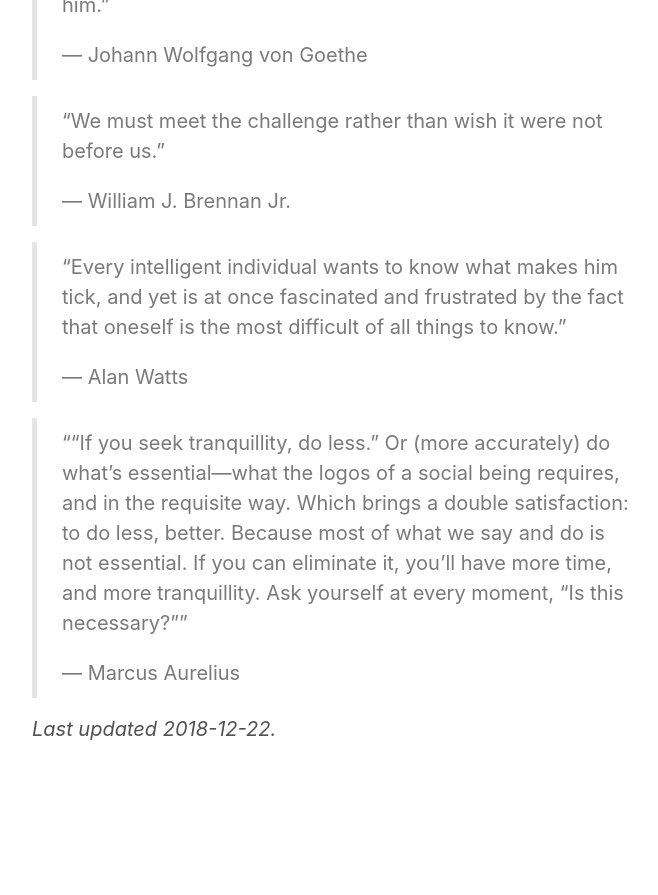
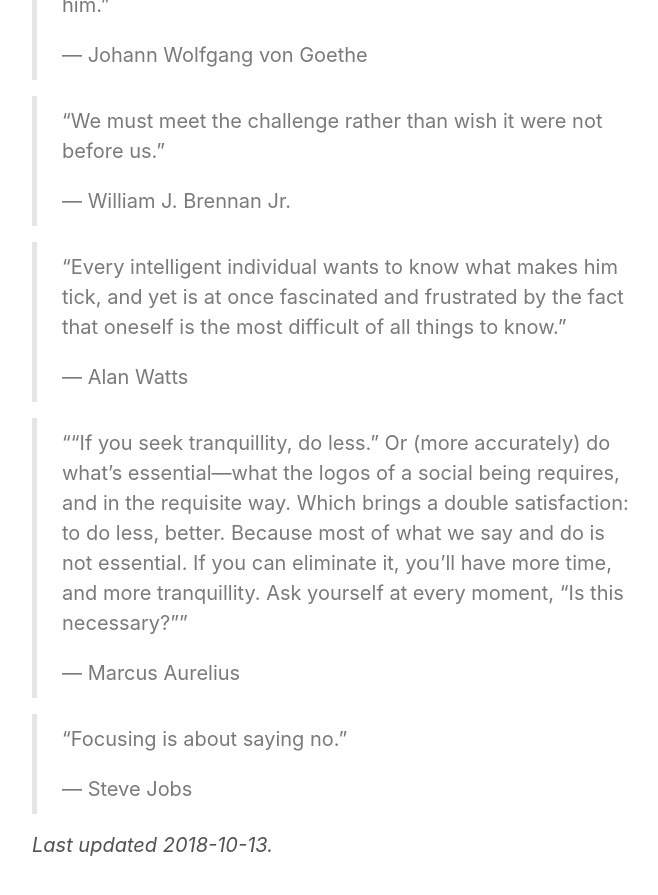
Before and after one commit to teejayen/teejayen.github.io, a Jekyll site: the page built from quotes.md, in a window 1280 px wide and 900 px high, scrolled down 4379 px. Shown: the top 895 px of the window, without its empty margins (258-916 px from the left). Built offline with Jekyll 4.4.1, drawn with Linux system fonts in a browser that asks for light colours; before the commit the page ends 5163 px from its top, so only the background shows below that.

Commit message:
added quote about focus by steve jobs

```diff
--- a/quotes.md
+++ b/quotes.md
@@ -137,4 +137,8 @@ The power of words never fails to inspire. Collected as I read them: some short,
 >
 >— Marcus Aurelius
 
-*Last updated 2018-12-22.*
+>"Focusing is about saying no."
+>
+>— Steve Jobs
+
+*Last updated 2018-10-13.*
```
